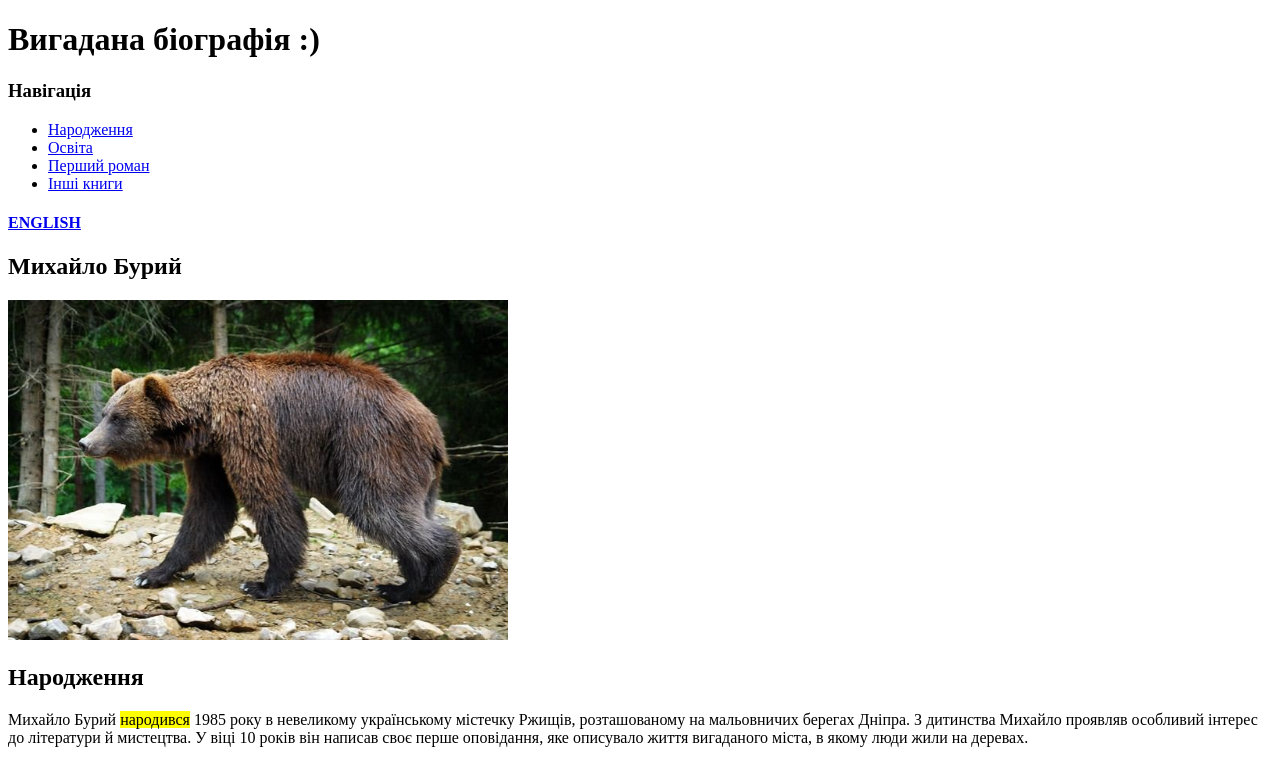
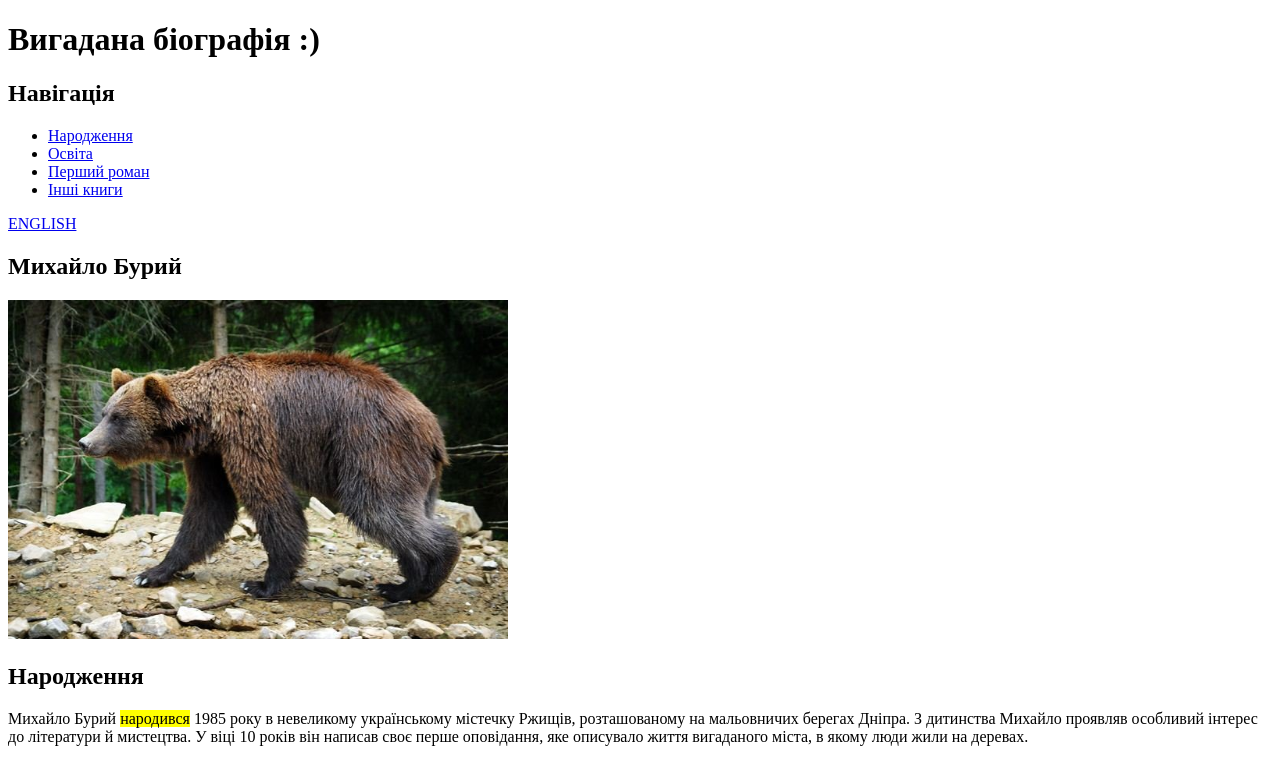
Before and after one commit to MarianTsutsey/lessons, a plain HTML site: page lesson_02/index.html in a window 1280 px wide. Shown: the top 759 px of the page. Drawn offline with Linux system fonts and the light colour scheme.

Commit message:
Add files via upload

```diff
--- a/lesson_02/index.html
+++ b/lesson_02/index.html
@@ -9,35 +9,39 @@
 </head>
 
 <body>
+	<div class="content">
 		<header>
 			<h1>
 				Вигадана біографія :)
 			</h1>
-		<h3>Навігація</h3>
+			<h2>Навігація</h2>
 			<ul>
 				<li title="Перейти до блоку"> <a href="#birth">Народження</a> </li>
 				<li title="Перейти до блоку"><a href="#Education">Освіта</a></li>
 				<li title="Перейти до блоку"><a href="#the_first_novel">Перший роман</a></li>
 				<li title="Перейти до блоку"><a href="#Other_books">Інші книги</a></li>
 			</ul>
-		<h4 title="translate into English"> <a href="english.html">ENGLISH</a>
-		</h4>
+			<div title="translate into English"> <a href="english.html">ENGLISH</a>
+			</div>
 		</header>
 		<main>
 			<h2>Михайло Бурий</h2>
 			<img class="foto" src="img/mychaylo_buryi.jpg" alt="фото Михайла Бурого">
 			<h2 id="birth">Народження</h2>
 			<p>Михайло Бурий <mark>народився</mark> 1985 року в невеликому українському містечку Ржищів, розташованому на
-			мальовничих берегах Дніпра. З дитинства Михайло проявляв особливий інтерес до літератури й мистецтва. У віці 10
+				мальовничих берегах Дніпра. З дитинства Михайло проявляв особливий інтерес до літератури й мистецтва. У віці
+				10
 				років він
 				написав своє перше оповідання, яке описувало життя вигаданого міста, в якому люди жили на деревах.</p>
 			<img class="foto" src="img/bear_education.jpg" alt="Михайло Бурий читає книгу">
 			<h2 id="Education">Освіта</h2>
 			<p> Після закінчення школи Михайло вступив до <mark>Київського національного університету</mark> на факультет
 				філології, де
-			почав активно займатися літературною діяльністю. Його твори швидко привернули увагу читачів завдяки незвичним
+				почав активно займатися літературною діяльністю. Його твори швидко привернули увагу читачів завдяки
+				незвичним
 				сюжетам та глибоким філософським роздумам про життя та природу людини.</p>
-		<p> Після випуску з університету Михайло вирушив у подорож Європою. Під час перебування у Франції він відкрив для
+			<p> Після випуску з університету Михайло вирушив у подорож Європою. Під час перебування у Франції він відкрив
+				для
 				себе нові літературні течії, які вплинули на його стиль письма. Серед країн, які найбільше вплинули на його
 				творчість:</p>
 			<ul>
@@ -48,7 +52,8 @@
 			</ul>
 			<img class="foto" src="img/bear_write.jpg" alt="Михайло Бурий пише книгу">
 			<h2 id="the_first_novel">Перший роман</h2>
-		<p> Повернувшись до України, Михайло видав свій <mark>перший роман</mark> "Тінь вітру", який отримав високу оцінку
+			<p> Повернувшись до України, Михайло видав свій <mark>перший роман</mark> "Тінь вітру", який отримав високу
+				оцінку
 				критиків і
 				був номінований на кілька літературних премій. Його найвідоміші твори:
 			</p>
@@ -77,6 +82,7 @@
 					href="https://chatgpt.com/">ШІ</a>, всі співпадіння з
 				реальними особами є випадковими :)</h3>
 		</footer>
+	</div>
 </body>
 
 </html>
```
Also changed, not shown: lesson_02/english.html (+3 -3 lines), lesson_02/css/style.css (line endings or trailing spaces). Lines whose indentation alone changed are shown as unchanged.
